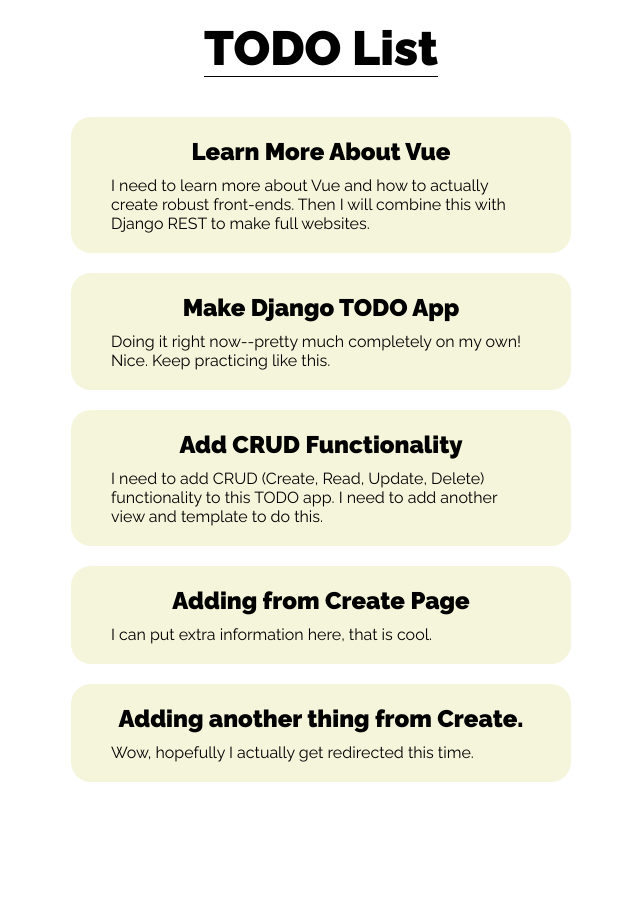
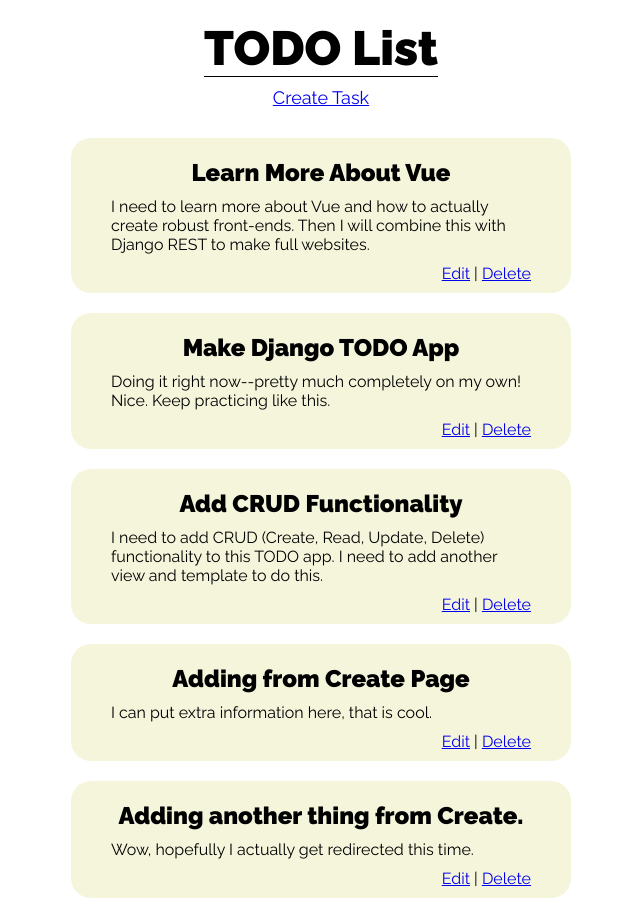
Before and after one commit to jaxonhill/django-todo, a Django app: page / in a window 1280 px wide. Shown: the whole page, without its empty margins (319-959 px from the left). Before the commit the page ends 782 px from the top, so only its background shows below. Run offline with Django 4.2, Linux system fonts and the light colour scheme; data comes from the database, SQL or seed files in the repository; both versions use the stored data as it was after the commit; parts of the project's set-up code (start-up, migrations or seed data) failed here and were passed over.

Commit message:
Add Create functionality with CreateTaskPageView in views.py

```diff
--- a/static/css/styles.css
+++ b/static/css/styles.css
@@ -17,7 +17,19 @@
     font-size: 48px;
     border-bottom: 1px solid black;
     margin-top: 20px;
-    margin-bottom: 40px;
+    margin-bottom: 10px;
+}
+
+.no-decorate {
+    text-decoration: none;
+    color: black;
+}
+
+.top-links {
+    display: flex;
+    justify-content: center;
+    font-size: 18px;
+    margin-bottom: 30px;
 }
 
 .flex-main {
@@ -37,13 +49,23 @@
     display: flex;
     flex-direction: column;
     background-color: beige;
-    padding: 20px 40px;
+    padding: 20px 40px 10px 40px;
     border-radius: 20px;
+}
+
+.card-bottom-bar {
+    display: flex;
+    justify-content: flex-end;
+    padding-top: 10px;
 }
 
 .task-head {
     display: flex;
     justify-content: center;
     padding-bottom: 10px;
-    /* border-bottom: 1px solid black; */
 }
+
+/* .create-task-header {} */
+input {
+    padding: 20px 5px;
+}
--- a/templates/base.html
+++ b/templates/base.html
@@ -14,12 +14,13 @@
 
     <body>
         <div class="nav">
-            <h1>TODO List</h1>
+            <h1><a href="{% url 'home' %}" class="no-decorate">TODO List</a></h1>
         </div>
-        <div class="flex-main">
-            {% block content %}
-            {% endblock content %}
+        <div class="top-links">
+            <p><a href="{% url 'create' %}">Create Task</a></p>
         </div>
+        {% block content %}
+        {% endblock content %}
     </body>
 
 </html>
--- a/templates/home.html
+++ b/templates/home.html
@@ -2,6 +2,7 @@
 
 <title>{% block title %}Todo Today{% endblock title %}</title>
 {% block content %}
+<div class="flex-main">
     <div class="main-content">
         {% for task in task_list %}
         <div class="task-div">
@@ -9,7 +10,11 @@
                 <h2>{{ task.title }}</h2>
             </div>
             <p>{{ task.info }}</p>
+            <div class="card-bottom-bar">
+                <p><a href="#">Edit</a> | <a href="#">Delete</a></p>
+            </div>
         </div>
         {% endfor %}
     </div>
+</div>
 {% endblock content %}
--- a/todo/models.py
+++ b/todo/models.py
@@ -1,4 +1,5 @@
 from django.db import models
+from django.urls import reverse, reverse_lazy
 
 
 # Create your models here.
@@ -8,3 +9,6 @@
 
     def __str__(self):
         return self.title
+
+    def get_absolute_url(self):
+        return reverse_lazy("home")
--- a/todo/views.py
+++ b/todo/views.py
@@ -1,6 +1,7 @@
 from django.shortcuts import render
-from django.views.generic import ListView
+from django.views.generic import ListView, CreateView
 from .models import Task
+from django.urls import reverse_lazy
 
 
 # Create your views here.
```
Also changed, not shown: templates/create_task.html (added, +15 -0 lines), db.sqlite3. Lines whose indentation alone changed are shown as unchanged.
